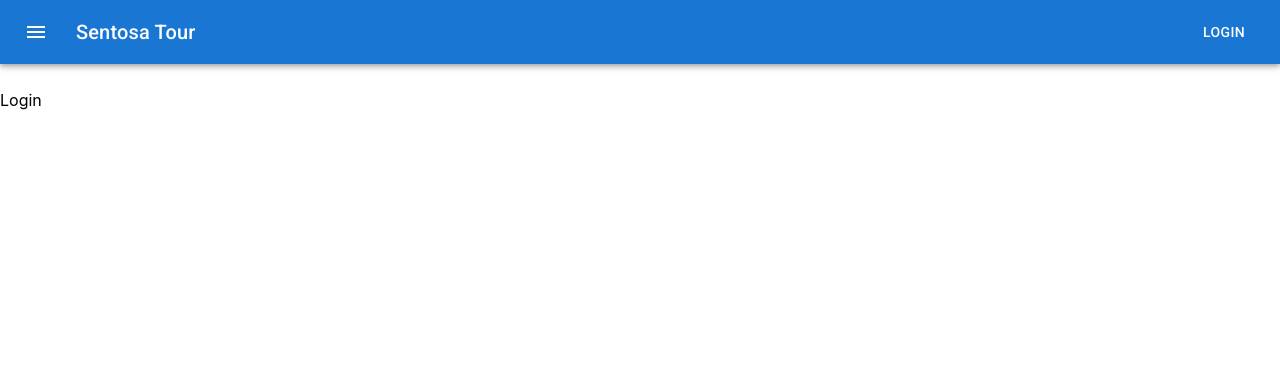
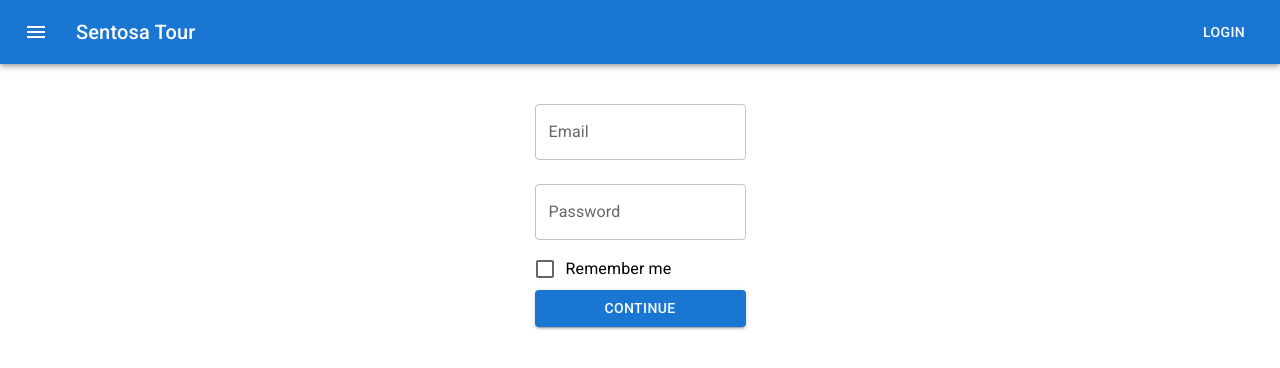
Before and after one commit to bespalovdmitry/sentosaTourAdminPanel, a React (Create React App) app: page /panel in a window 1280 px wide. Shown: the top 368 px of the page. Built offline with nearby package versions, Linux system fonts and the light colour scheme; no server answers; the database is empty.

Commit message:
feat: add login page

```diff
--- a/package.json
+++ b/package.json
@@ -24,6 +24,7 @@
     "@types/uuid": "^8.3.4",
     "dayjs": "^1.11.6",
     "firebase": "^9.12.1",
+    "formik": "^2.2.9",
     "moment": "^2.29.4",
     "postcss-typescript-css": "^0.2.1",
     "react": "^18.2.0",
--- a/src/App.tsx
+++ b/src/App.tsx
@@ -2,7 +2,7 @@ import React from 'react';
 import './App.css';
 import ButtonAppBar from "./components/ButtonAppBar";
 import VisaForm from "./components/VisaForm";
-import {Route, Routes} from "react-router-dom";
+import {Route, Routes, Navigate} from "react-router-dom";
 import AdminPanel from "./components/adminPanel/AdminPanel";
 
 
@@ -13,6 +13,8 @@ function App() {
             <Routes>
                 <Route path='/' element={<VisaForm />}/>
                 <Route path='panel' element={<AdminPanel />} />
+                <Route path='/404' element={<h1>404: PAGE NOT FOUND</h1>} />
+                <Route path='*' element={<Navigate to='/404' />} />
             </Routes>
 
         </div>
--- a/src/components/adminPanel/Login/Login.tsx
+++ b/src/components/adminPanel/Login/Login.tsx
@@ -1,9 +1,89 @@
-import React from 'react';
+import React from 'react'
+import Grid from '@mui/material/Grid';
+import Checkbox from '@mui/material/Checkbox';
+import FormControl from '@mui/material/FormControl';
+import FormControlLabel from '@mui/material/FormControlLabel';
+import FormGroup from '@mui/material/FormGroup';
+import TextField from '@mui/material/TextField';
+import Button from '@mui/material/Button';
+import {useFormik} from "formik";
 
 export const Login = () => {
-    return (
-        <div>
-            Login
-        </div>
-    );
-};
+    const formik = useFormik({
+        initialValues: {
+            email: '',
+            password: '',
+            rememberMe: false
+        },
+        validate: (values) => {
+            const errors: FormikErrorType = {};
+            if (!values.email) {
+                errors.email = 'Required';
+            } else if (values.email !== 'admin@admin.ru') {
+                errors.email = 'Invalid email address';
+            }
+            if (!values.password) {
+                errors.password = 'Required';
+            } else if (values.password !== '1234') {
+                errors.password = 'Invalid password'
+            }
+            return errors;
+        },
+        onSubmit: values => {
+            alert(JSON.stringify(values));
+            formik.resetForm()
+        },
+    });
+    return <Grid container justifyContent={'center'}>
+        <Grid item justifyContent={'center'}>
+            <form onSubmit={formik.handleSubmit}>
+                <FormControl>
+                    <FormGroup>
+                        <TextField
+                            label="Email"
+                            margin="normal"
+                            {...formik.getFieldProps('email')}
+                        />
+                        {
+                            formik.touched.email ??
+                            formik.errors.email
+                                ? <div style={{color: 'red'}}>{formik.errors.email}</div>
+                                : null
+                        }
+                        <TextField
+                            type="password"
+                            label="Password"
+                            margin="normal"
+                            {...formik.getFieldProps('password')}
+                        />
+                        {
+                            formik.touched.password ??
+                            formik.errors.password
+                                ? <div style={{color: 'red'}}>{formik.errors.password}</div>
+                                : null
+                        }
+                        <FormControlLabel
+                            label={'Remember me'}
+                            control={
+                                <Checkbox
+                                    onChange={formik.handleChange}
+                                    checked={formik.values.rememberMe}
+                                    name="rememberMe"
+                                />
+                            }/>
+                        <Button type={'submit'} variant={'contained'} color={'primary'}>
+                            Continue
+                        </Button>
+                    </FormGroup>
+                </FormControl>
+            </form>
+        </Grid>
+    </Grid>
+}
+
+//types
+type FormikErrorType = {
+    email?: string
+    password?: string
+    rememberMe?: boolean
+}
```
Also changed, not shown: 1 other file (tests, documents, lock files or other folders).
